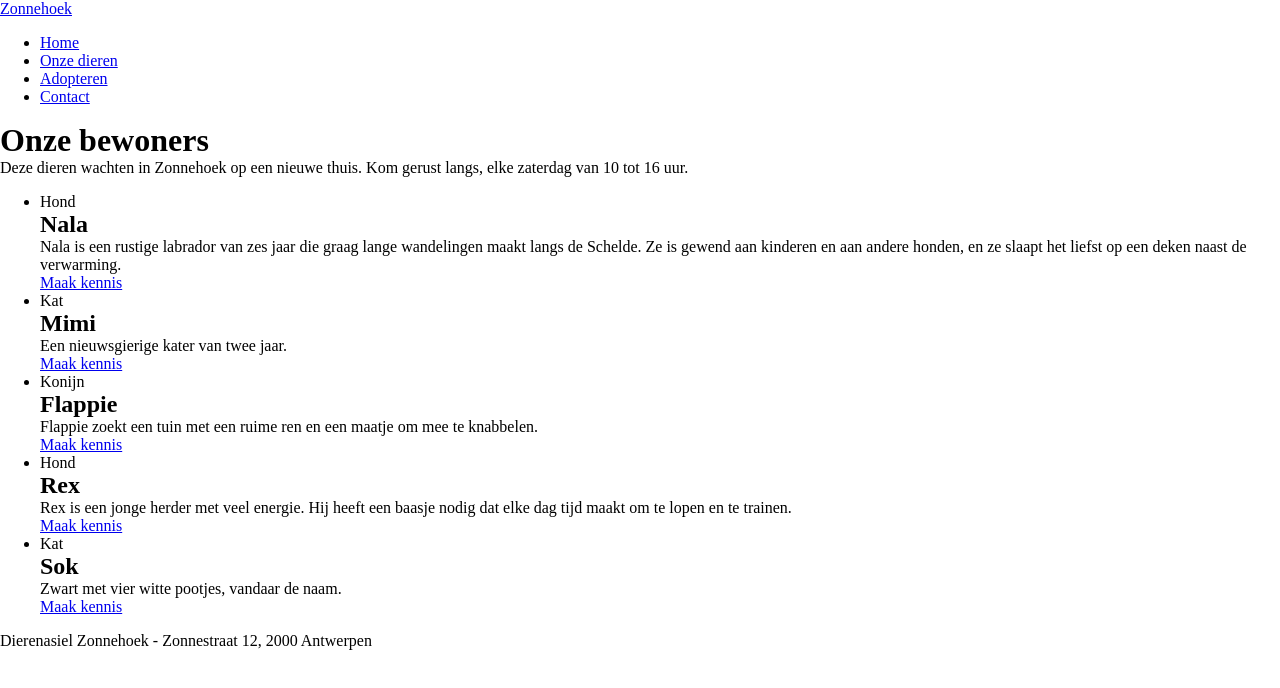
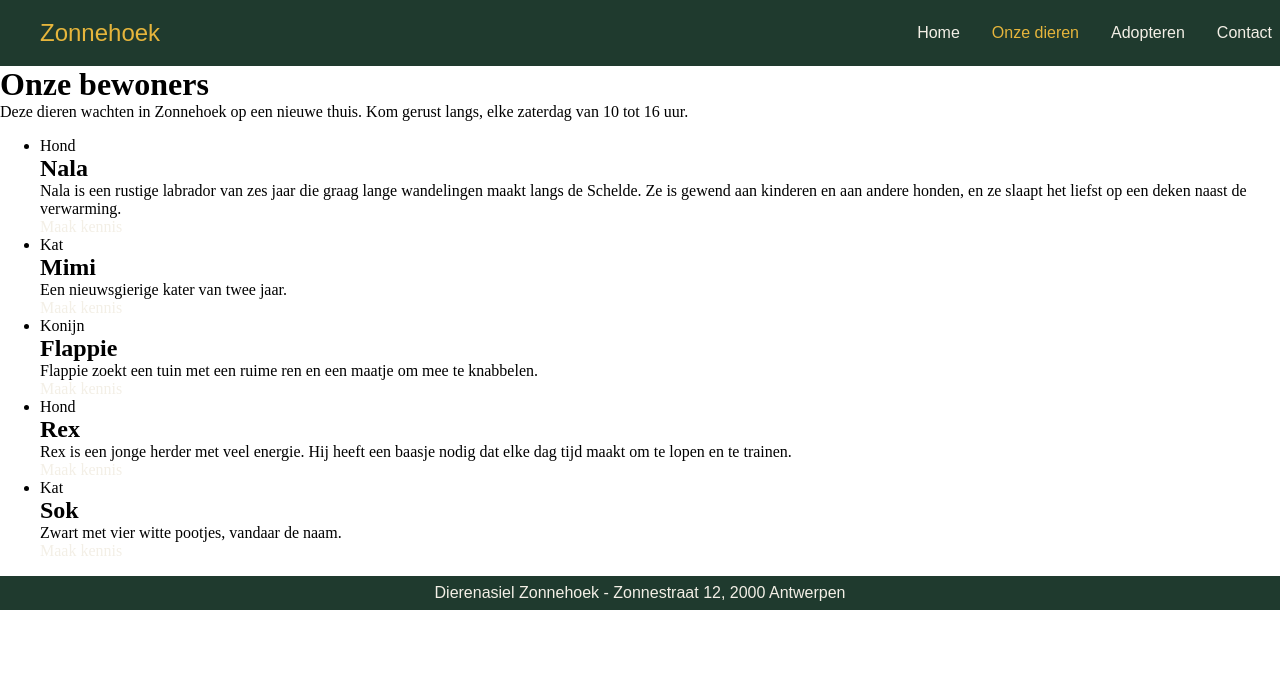
Before and after one commit to WoutJennes123/webtech, a plain HTML site: page labo-04/dierenasiel/index.html in a window 1280 px wide. Drawn offline with Linux system fonts and the light colour scheme.

Commit message:
modified:   labo-04/dierenasiel/css/stijl.css

```diff
--- a/labo-04/dierenasiel/css/stijl.css
+++ b/labo-04/dierenasiel/css/stijl.css
@@ -4,5 +4,49 @@
 :root {
 
 }
+/* === your rules === */
+header {
+    display: flex;
+    background-color: #1f3a2e;
+    justify-content: space-between;
+    align-items: center;
+    font-family: Arial, Helvetica, sans-serif;
+    padding: 0.5rem;
+}
+main {
 
-/* === your rules === */
+}
+ul {
+
+}
+a {
+    display: flex;
+    text-decoration: none;
+    color: #f3efe6;
+}
+.logo {
+    color: #e6b53c;
+    font-size: 1.5rem;
+    padding-inline: 2rem;
+    flex: 1;
+}
+.actief {
+    color: #e6b53c;
+}
+nav ul {
+    display: flex;
+    justify-content: center;
+    align-items: center;
+    gap: 2rem;
+    list-style: none;
+    flex: 1;
+}
+footer {
+    display: flex;
+    background-color: #1f3a2e;
+    justify-content: center;
+    align-items: center;
+    font-family: Arial, Helvetica, sans-serif;
+    color: #f3efe6;
+    padding: 0.5rem;
+}
```
